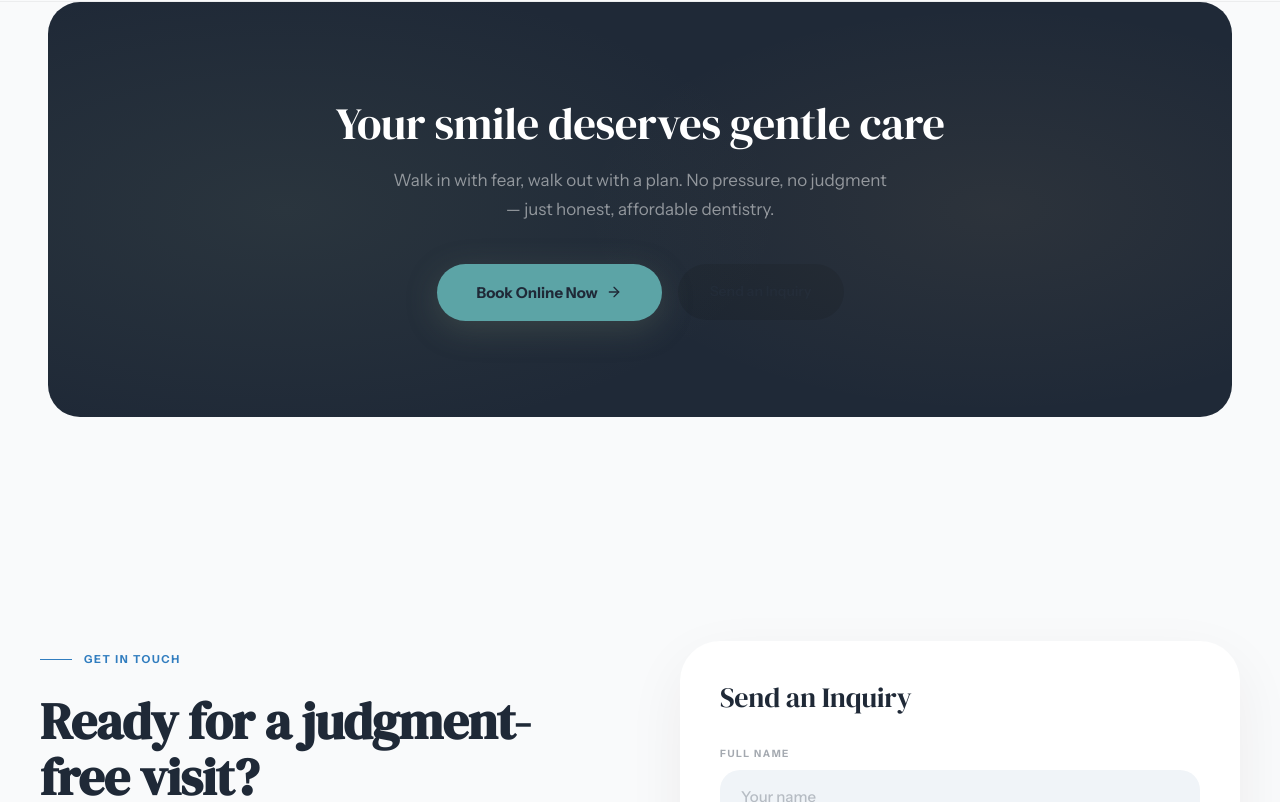
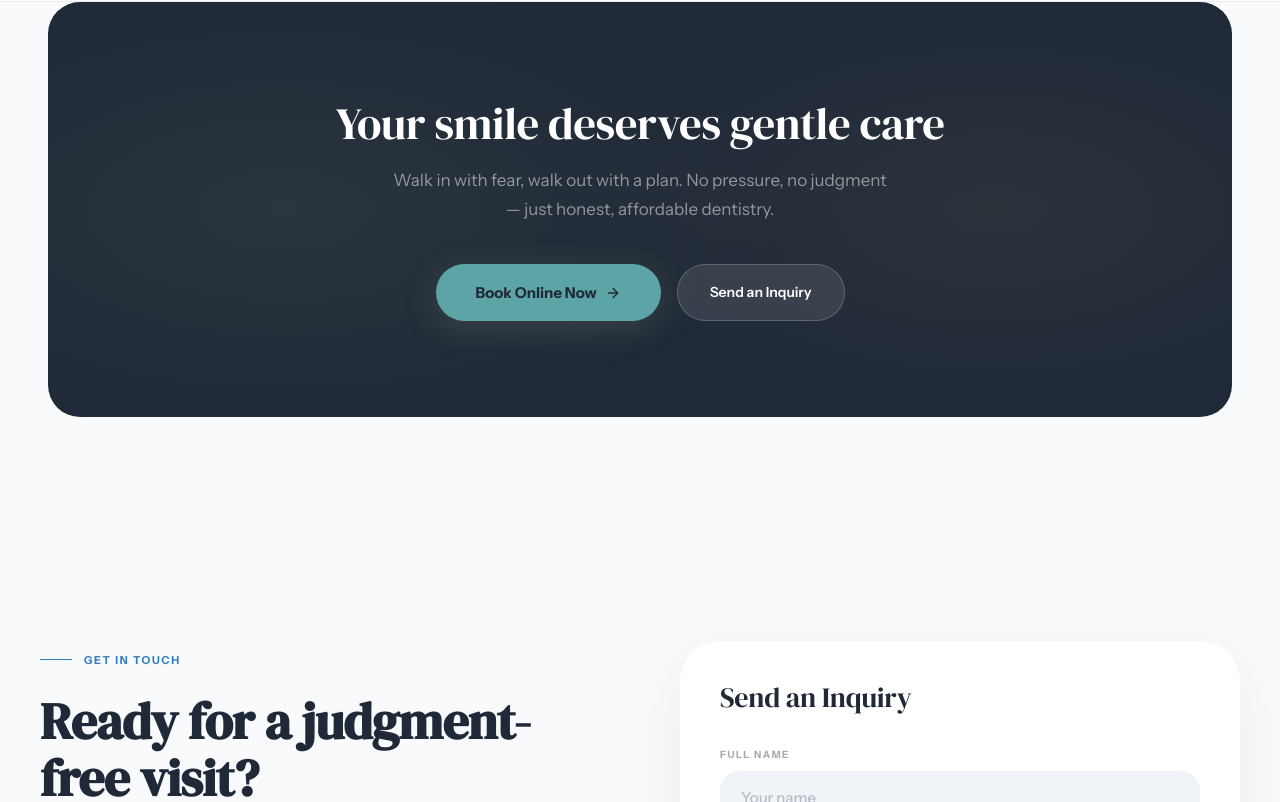
Before and after one commit to Time-lord-tech/tandent-alibagu, a React (Vite) app: page / in a window 1280 px wide. Shown: the part 9367-10169 px from the top of the page. Built offline with nearby package versions, Linux system fonts and the light colour scheme.

Commit message:
fix: CTA banner button contrast

```diff
--- a/src/pages/HomePage.tsx
+++ b/src/pages/HomePage.tsx
@@ -561,7 +561,7 @@ function CtaBanner() {
         <p>Walk in with fear, walk out with a plan. No pressure, no judgment — just honest, affordable dentistry.</p>
         <div className="hero-actions" style={{ justifyContent: 'center' }}>
           <a href={CTA_BOOK} target="_blank" rel="noreferrer" className="btn-primary">Book Online Now <ArrowRight size={16} /></a>
-          <a href="#contact" className="btn-ghost" style={{ background: 'rgba(0,0,0,0.1)', color: 'var(--charcoal)', padding: '1rem 2rem', borderRadius: 'var(--radius-xl)' }}>Send an Inquiry</a>
+          <a href="#contact" className="btn-ghost" style={{ background: 'rgba(255,255,255,0.1)', color: 'white', border: '1px solid rgba(255,255,255,0.2)', padding: '1rem 2rem', borderRadius: 'var(--radius-xl)' }}>Send an Inquiry</a>
         </div>
       </motion.div>
     </div>
```
